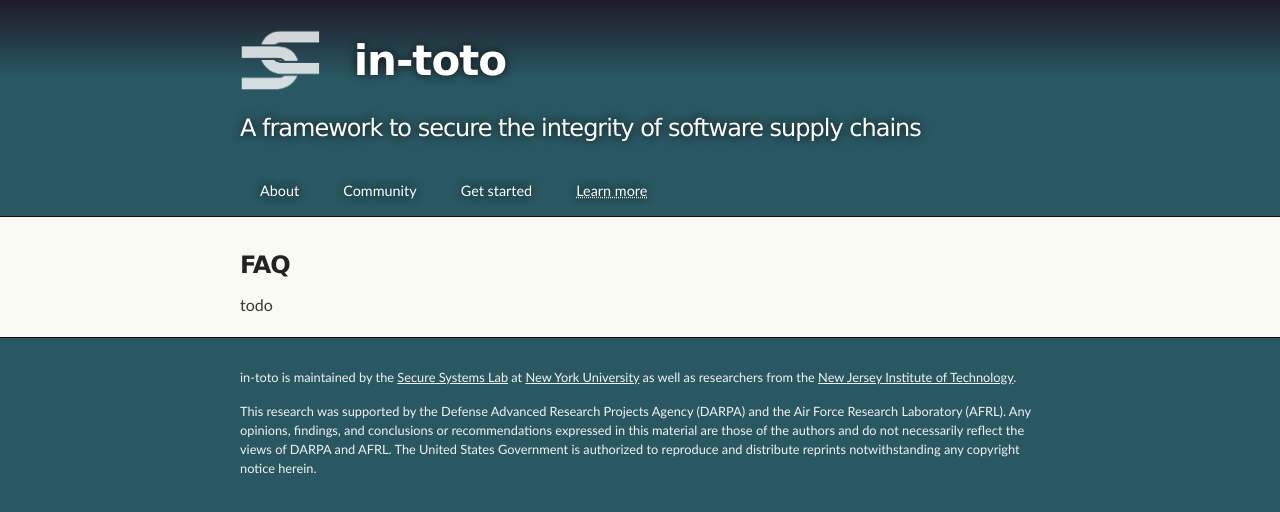
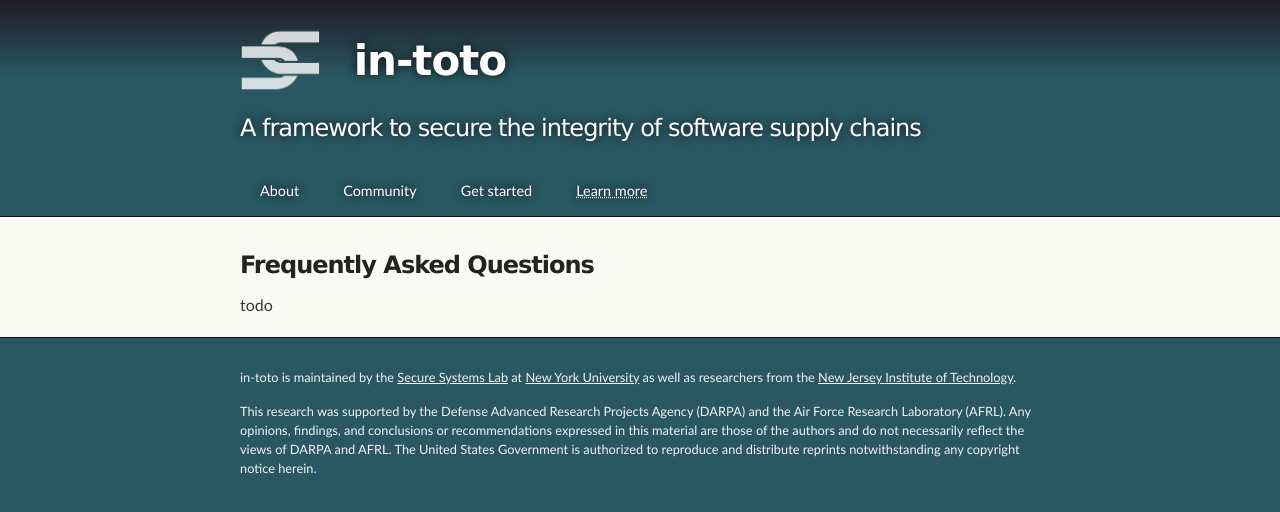
Before and after one commit to in-toto/in-toto.github.io, a Jekyll site: the page built from faq.html, in a window 1280 px wide. Shown: the top 512 px of the page. Built offline with Jekyll 4.4.1, drawn with Linux system fonts in a browser that asks for light colours.

Commit message:
Add uniform headings to every page

```diff
--- a/contact.html
+++ b/contact.html
@@ -2,7 +2,7 @@
 layout: default
 css_id: contact
 ---
-<h3>contact</h3>
+<h3>Contact</h3>
 <table>
   <tr>
     <td>Via Email</td>
--- a/faq.html
+++ b/faq.html
@@ -3,5 +3,5 @@
 css_id: faq
 ---
 
-<h3>FAQ</h3>
+<h3>Frequently Asked Questions</h3>
 todo
--- a/in-toto.html
+++ b/in-toto.html
@@ -2,6 +2,8 @@
 layout: default
 css_id: about
 ---
+
+<h3>What is in-toto?</h3>
 <p>
   A software supply chain is the series of steps performed when writing,
   testing, packaging, and distributing software. A typical software
--- a/integrations.html
+++ b/integrations.html
@@ -2,7 +2,7 @@
 layout: default
 css_id: integrations
 ---
-<h3>Integrations</h3>
+<h3>Ongoing Integrations</h3>
   <table>
     <tr>
       <td><img src="/assets/images/logos/repeatr.png"/></td>
```
